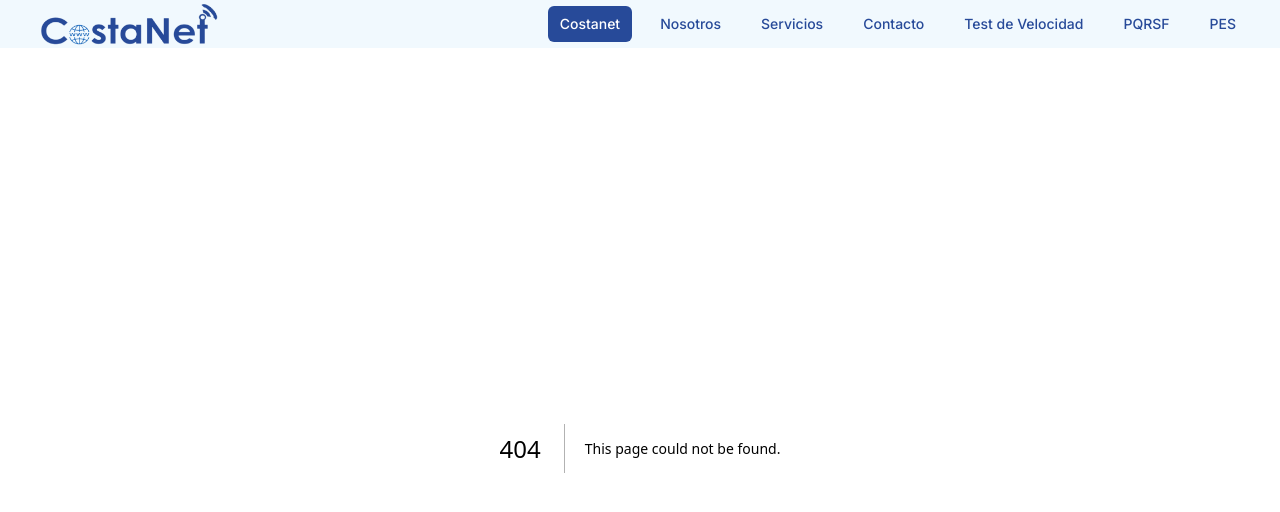
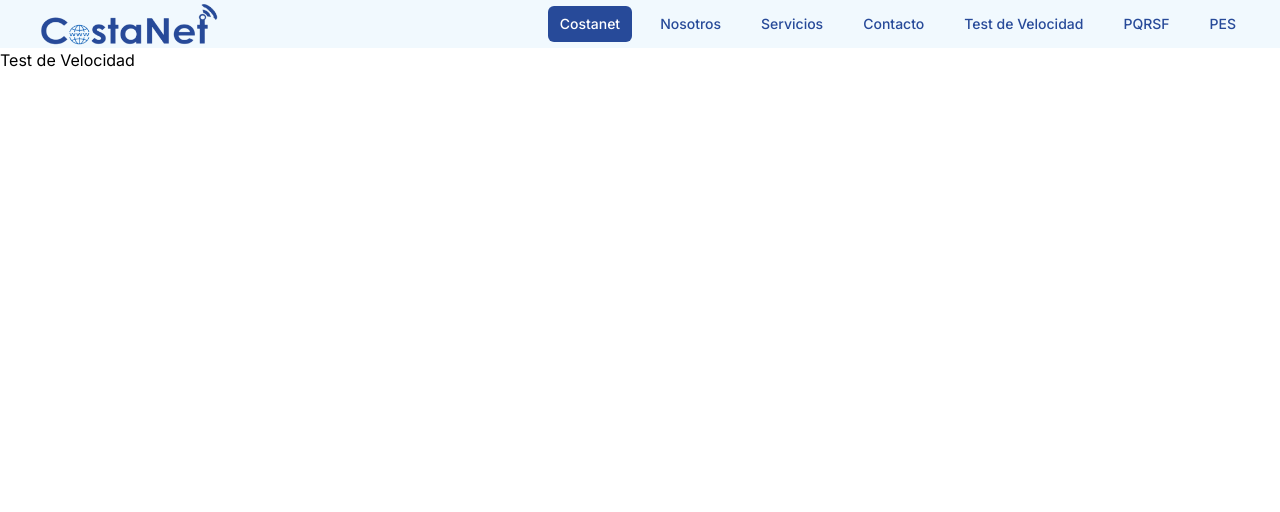
Before and after one commit to labs-company/costanet, a Next.js app: page /test-de-velocidad in a window 1280 px wide. Before the commit this address had no page. Shown: the top 512 px of the page. Built offline with nearby package versions, Linux system fonts and the light colour scheme.

Commit message:
Inicio de test de velocidad

```diff
--- /dev/null
+++ b/app/test-de-velocidad/page.tsx
@@ -0,0 +1,3 @@
+export default function TestDeVelocidad() {
+    return <h1>Test de Velocidad</h1>
+}
--- a/components/Navbar.tsx
+++ b/components/Navbar.tsx
@@ -11,7 +11,7 @@ const navigation = [
   { name: "Nosotros", href: "/nosotros", current: false },
   { name: "Servicios", href: "#", current: false },
   { name: "Contacto", href: "#", current: false },
-  { name: "Test de Velocidad", href: "#", current: false },
+  { name: "Test de Velocidad", href: "/test-de-velocidad", current: false },
   { name: "PQRSF", href: "#", current: false },
   { name: "PES", href: "#", current: false },
 ];
```
